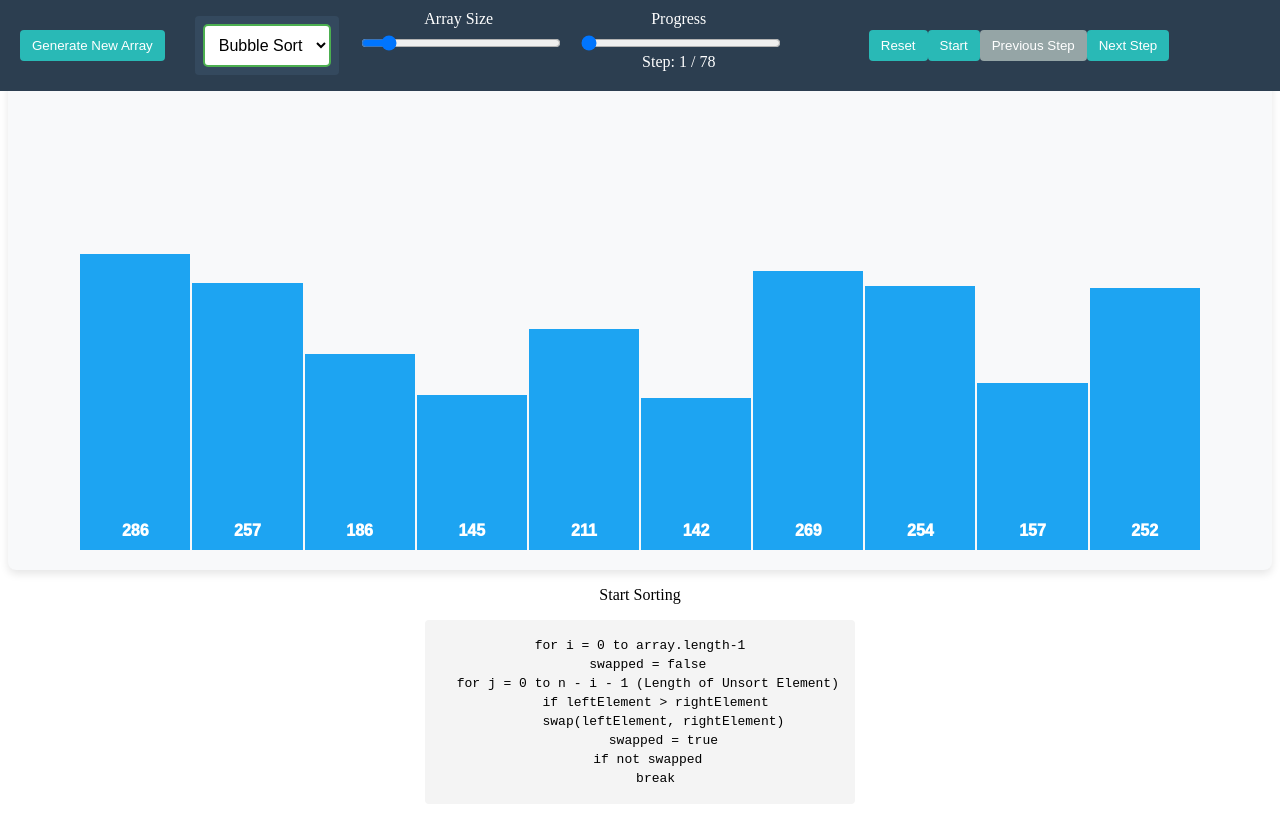
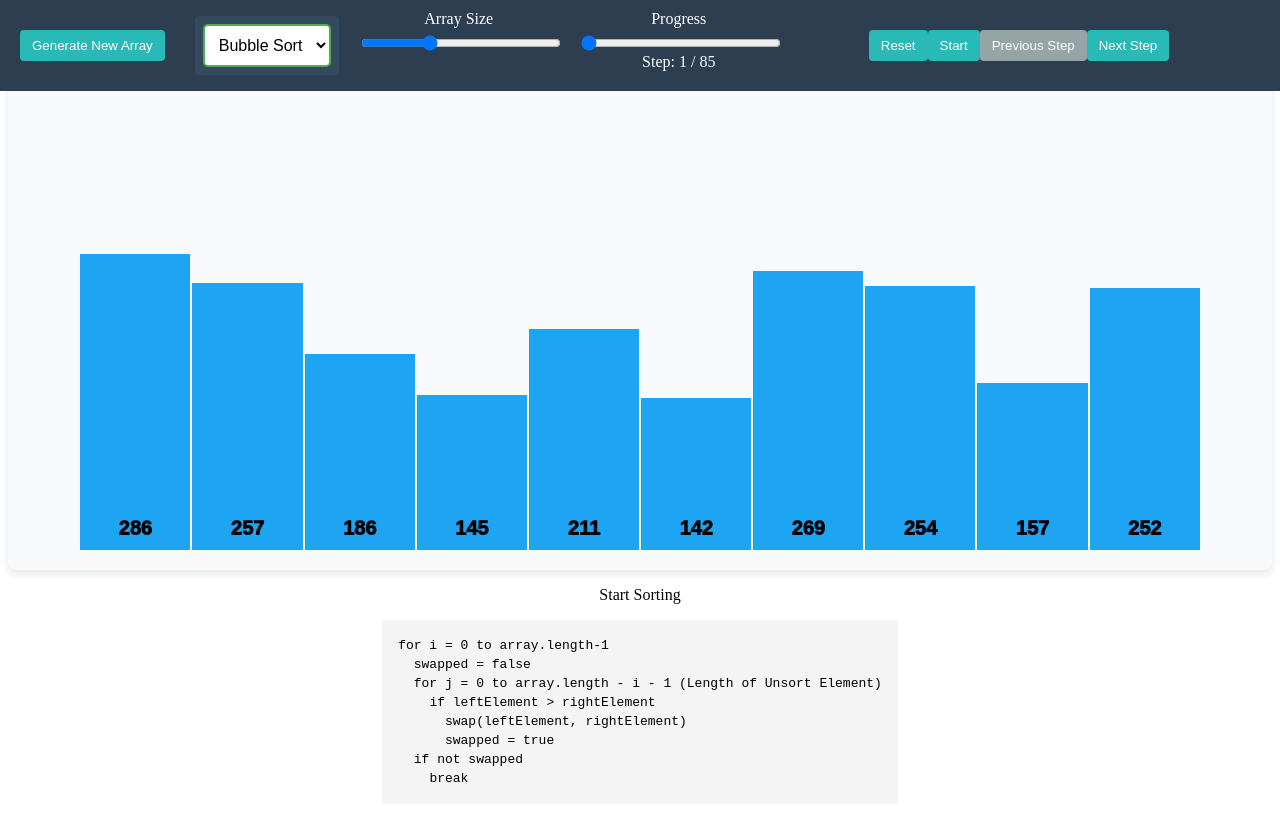
Before and after one commit to TonyLai1101/Sorting-Visualizer, a React (Create React App) app: page / in a window 1280 px wide. Shown: the top 820 px of the page. Built offline with nearby package versions, Linux system fonts and the light colour scheme; the HTML template or start-up script is replaced by a standard one.

Commit message:
update get bar color apporach

```diff
--- a/src/algorithms/bubbleSort.js
+++ b/src/algorithms/bubbleSort.js
@@ -2,12 +2,12 @@ export function bubbleSort(arr) {
 	const n = arr.length;
 	const auxArray = arr.slice();
 	const steps = [];
-	let sortedIndices = new Set();
+  	let sortedIndices = [];
 
 	const pseudoCode = [
-	{ code: "for i = 0 to array.length-1", action: "initialize" },
+		{ code: "for i = 0 to array.length-1", action: "" },
 		{ code: "  swapped = false", action: "initialize" },
-	{ code: "  for j = 0 to n - i - 1 (Length of Unsort Element)", action: "compare" },
+		{ code: "  for j = 0 to array.length - i - 1 (Length of Unsort Element)", action: "initialize" },
 		{ code: "    if leftElement > rightElement", action: "compare" },
 		{ code: "      swap(leftElement, rightElement)", action: "swap" },
 		{ code: "      swapped = true", action: "swap" },
@@ -15,30 +15,44 @@ export function bubbleSort(arr) {
 		{ code: "    break", action: "sorted" },
 	];
 
+
 	for (let i = 0; i < n - 1; i++) {
+		steps.push({
+			array: auxArray.slice(),
+			type: "",
+			indices: [],
+			action: "initialize",
+			explanation: {
+				__html: `<div>Set <b>swapped</b> = <span style="color: red;">false</span></div>
+						 <div>Then iterate from 0 to ${n - i - 1}</div>`,
+			},
+			sorted_indices: [...sortedIndices],
+		});
 		let swapped = false;
 		for (let j = 0; j < n - i - 1; j++) {
 			const isGreater = auxArray[j] > auxArray[j + 1];
 
 			steps.push({
 				array: auxArray.slice(),
-				type: "compare",
-				indices: [j, j + 1],
 				action: "compare",
+				compare_indices: [j, j + 1],
 				explanation: {
-					__html: `<div>If ${auxArray[j]} > ${auxArray[j + 1]} => <b>${isGreater ? "YES" : "NO"}<b></div>`,
+					__html: `<div>Check if ${auxArray[j]} > ${auxArray[j + 1]} ?  => <b>${
+						isGreater ? "YES, need to swap" : "NO, do not need to swap"
+					}<b></div>`,
 				},
+				sorted_indices: [...sortedIndices],
 			});
 			if (auxArray[j] > auxArray[j + 1]) {
 				[auxArray[j], auxArray[j + 1]] = [auxArray[j + 1], auxArray[j]];
 				steps.push({
 					array: auxArray.slice(),
-					type: "swap",
-					indices: [j, j + 1],
+					swap_indices: [j, j + 1],
 					action: "swap",
 					explanation: {
 						__html: `<div>Swapped ${auxArray[j + 1]} and ${auxArray[j]}; <b>swapped</b> = ${swapped}.</div>`,
 					},
+					sorted_indices: [...sortedIndices],
 				});
 				swapped = true;
 			}
@@ -46,13 +60,17 @@ export function bubbleSort(arr) {
 
 		// Mark the last unsorted element as sorted
 		const lastUnsortedIndex = n - i - 1;
-		if (!sortedIndices.has(lastUnsortedIndex)) {
+		if (!sortedIndices.includes(lastUnsortedIndex)) {
+			sortedIndices.push(lastUnsortedIndex);
 			steps.push({
 				array: auxArray.slice(),
 				type: "sorted",
-				indices: [lastUnsortedIndex],
+				sorted_indices: [...sortedIndices],
+				explanation: {
+					__html: `<div>This element is sorted</div>`,
+				},
 			});
-			sortedIndices.add(lastUnsortedIndex);
+
 		}
 
 		if (!swapped) break; // If no swapping occurred, array is sorted
@@ -61,11 +79,18 @@ export function bubbleSort(arr) {
 	// Mark any remaining unsorted elements
 	let unsorted = [];
 	for (let i = 0; i < n; i++) {
-		if (!sortedIndices.has(i)) {
-			unsorted.push(i);
+		if (!sortedIndices.includes(i)) {
+			sortedIndices.push(i);
 		}
 	}
-	steps.push({ array: auxArray.slice(), type: "sorted", indices: unsorted });
+	steps.push({
+		array: auxArray.slice(),
+		type: "sorted",
+		sorted_indices: [...sortedIndices],
+		explanation: {
+			__html: `<div>Done !</div>`,
+		},
+	});
 
   	return { steps, pseudoCode };
 }
--- a/src/components/Bars.js
+++ b/src/components/Bars.js
@@ -1,34 +1,63 @@
 import React, { useMemo } from 'react';
 import '../style/Bars.css';
 
-const Bars = ({ array, steps, currentStepIndex, sortedIndices }) => {
+const Bars = ({ array, step, algorithm }) => {
+
+	const getBarColor = (idx,value) => {
+		switch (algorithm) {
+			case "bubbleSort":
+				return getBubbleSortColor(idx,value, step);
+			// case "quickSort":
+			// 	return getQuickSortColor( value, step);
+			// case "mergeSort":
+			// 	return getMergeSortColor(value, step);
+			// Add cases for other algorithms
+			default:
+				return "#1da4f2"; // Default blue color
+		}
+	};
+  // if (step) {
+	// 	console.log("test", step.compare_indices);
+  // }
+	const getBubbleSortColor = (idx,value, step) => {
+		// console.log("step:", step, "value", value, "index:", idx);
+		if (step.sorted_indices?.includes(idx)) return "green";
+		if (step.swap_indices?.includes(idx)) return "red";
+		if (step.compare_indices?.includes(idx)) return "yellow";
+		return "#1da4f2"; // Default blue color
+	};
+
+	// const getQuickSortColor = (index, value, step) => {
+	// 	if (step.sortedIndices?.includes(index)) return "green";
+	// 	if (index === step.pivotIndex) return "yellow";
+	// 	if (index === step.storeIndex) return "purple";
+	// 	if (step.indices?.includes(index)) return "red";
+	// 	return "blue";
+	// };
+
+	// const getMergeSortColor = (index, step) => {
+	// 	if (step.sortedIndices?.includes(index)) return "green";
+	// 	if (step.leftArray?.includes(index)) return "orange";
+	// 	if (step.rightArray?.includes(index)) return "pink";
+	// 	return "blue";
+	// };
+
+
+
 	// Memoize the bar width calculation
 	const barWidth = useMemo(() => Math.max(2, 100 / array.length - 1), [array.length]);
 	const color = barWidth > 5 ? "white" : "transparent";
-  // Memoize the className calculation
-  const getBarClassName = (idx) => {
-    let className = 'array-bar';
-    const currentStep = steps[currentStepIndex];
-    if (sortedIndices.includes(idx)) {
-      className += ' sorted';
-    } else if (currentStep && currentStep.type === 'compare' && currentStep.indices.includes(idx)) {
-      className += ' comparing';
-    } else if (currentStep && currentStep.type === 'swap' && currentStep.indices.includes(idx)) {
-      className += ' swapping';
-    }
-    return className;
-  };
 
 	return (
 		<div className="array-container">
 			{array.map((value, idx) => (
 				<div
 					key={idx}
-          className={getBarClassName(idx)}
+					className="array-bar"
 					style={{
 						height: `${value}px`,
 						width: `${barWidth}%`,
-            color: color
+						backgroundColor: getBarColor(idx, value),
 					}}
 				>
 					{value}
@@ -36,6 +65,5 @@ const Bars = ({ array, steps, currentStepIndex, sortedIndices }) => {
 			))}
 		</div>
 	);
-};
-
+      }
 export default React.memo(Bars);
--- a/src/components/Control.js
+++ b/src/components/Control.js
@@ -38,7 +38,7 @@ const Controls = ({
           id="arraySize"
           type="range"
           min="5"
-          max="50"
+          max="20"
           onChange={(e) => onGenerateNewArray(e.target.value)}
           disabled={!paused}
           defaultValue={10}
--- a/src/components/SortingVisualizer.js
+++ b/src/components/SortingVisualizer.js
@@ -58,7 +58,7 @@ const SortingVisualizer = () => {
 				onSliderChange={setStep}
 			/>
 
-			<Bars array={array} steps={steps} currentStepIndex={currentStepIndex} sortedIndices={sortedIndices} />
+			<Bars array={array} step={steps[currentStepIndex]} algorithm={algorithm} />
 			<ExplanationSection step={steps[currentStepIndex]} pseudoCode={pseudoCode}></ExplanationSection>
 		</div>
 	);
--- a/src/components/useSorting.js
+++ b/src/components/useSorting.js
@@ -37,7 +37,6 @@ const initialState = {
 	steps: [],
 	currentStepIndex: 0,
 	paused: true,
-	sortedIndices: [],
 	pseudoCode: [],
 };
 function sortingReducer(state, action) {
@@ -46,18 +45,11 @@ function sortingReducer(state, action) {
             let newIndex;
             // Direct index set (for slider)
             newIndex = Math.max(0, Math.min(action.payload, state.steps.length - 1));
-
             const newStep = state.steps[newIndex];
-            const newSortedIndices = state.steps
-              .slice(0, newIndex + 1)
-              .filter(step => step.type === 'sorted')
-              .flatMap(step => step.indices);
-
             return {
               ...state,
               currentStepIndex: newIndex,
               array: newStep.array,
-              sortedIndices: newSortedIndices,
             };
 
 
@@ -82,7 +74,6 @@ function sortingReducer(state, action) {
 				algorithm: "",
 				currentStepIndex: 0,
 				paused: true,
-				sortedIndices: [],
 			};
         case SET_ALGORITHM:
             const initialStep = state.steps[0];
@@ -97,7 +88,6 @@ function sortingReducer(state, action) {
 				array: initialStep.array.slice(),
 				currentStepIndex: 0,
 				paused: true,
-				sortedIndices: [],
 				pseudoCode: pseudoCode,
 			};
 
--- a/src/style/Bars.css
+++ b/src/style/Bars.css
@@ -13,7 +13,7 @@
 }
 
 .array-bar {
-    background-color: #1da4f2;
+    /* background-color: #1da4f2; */
     display: flex;
     flex-direction: column;
     /* align-items: center; */
@@ -23,23 +23,8 @@
     padding-bottom: 10px;
     font-family: sans-serif;
     font-weight: 1000;
-}
-
-.array-bar.comparing {
-    background-color: yellow;
-}
-
-.array-bar.swapping {
-    background-color: red;
-}
-
-.array-bar.sorted {
-    background-color: green;
-}
-.array-bar-value {
-    position: absolute;
-    color: black;
-    font-size: 12px;
+    color:black;
+    font-size: 20px;
 }
 
 
--- a/src/style/ExplanationSection.css
+++ b/src/style/ExplanationSection.css
@@ -9,6 +9,7 @@
 
 .code-line {
     padding: 2px 0;
+    text-align: left;
 }
 
 .code-line.highlighted {
--- a/src/style/SortingVisualizer.css
+++ b/src/style/SortingVisualizer.css
@@ -9,5 +9,4 @@
 
 
 
-
 @media (max-width: 768px){}
```
Lines whose indentation alone changed are shown as unchanged.
